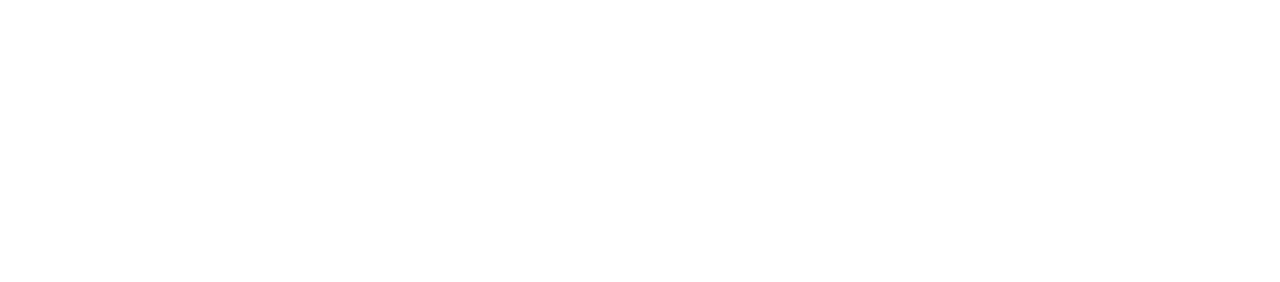
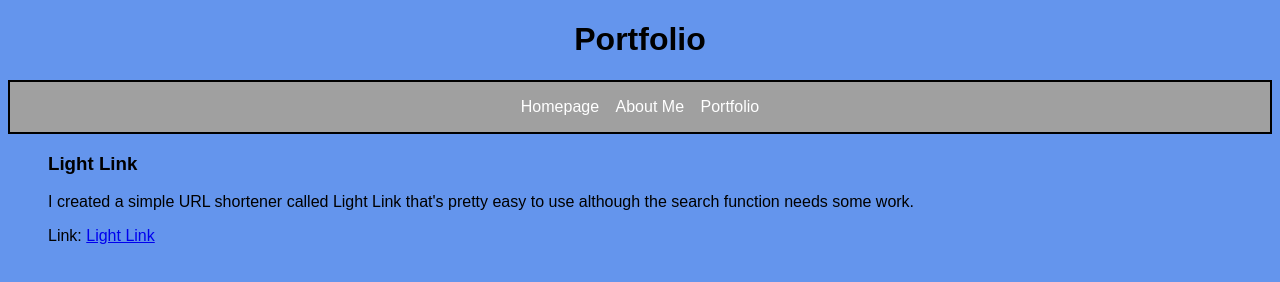
Before and after one commit to NoahW151/Personal-Website-Project, a plain HTML site: page portfolio.html in a window 1280 px wide. Drawn offline with Linux system fonts and the light colour scheme.

Commit message:
Adds content to the portfolio page

```diff
--- a/about.html
+++ b/about.html
@@ -16,5 +16,6 @@
     <main class="about">
         <p>Hello there! I'm Noah. I've been interested in programming for a long time. I first started delving into the world of computer code around the age of 9. I wanted to learn how to make games after playing old flash games. My dad happened to have a book on HTML in the garage and I started learning from there. I ended up putting a pause on web development after the release of minecraft. Minecrafts mods seemed so cool to me and I needed to know how to make them. And so, I started the journey of learning Java.</p>
     </main>
+    <script src="javascript.js"></script>
 </body>
 </html>
--- a/portfolio.html
+++ b/portfolio.html
@@ -0,0 +1,24 @@
+<!DOCTYPE html>
+<html lang="en">
+<head>
+    <meta charset="UTF-8">
+    <meta name="viewport" content="width=device-width, initial-scale=1.0">
+    <title>Portfolio</title>
+    <link rel="stylesheet" href="style.css">
+</head>
+<body>
+    <h1>Portfolio</h1>
+    <nav>
+        <a href="index.html">Homepage</a>
+        <a href="about.html">About Me</a>
+        <a href="portfolio.html">Portfolio</a>
+    </nav>
+    <ul class="portfolio">
+        <li>
+            <h3>Light Link</h3>
+            <p>I created a simple URL shortener called Light Link that's pretty easy to use although the search function needs some work.</p>
+            <p>Link: <a href="https://lightl.ink">Light Link</a></p>
+        </li>
+    </ul>
+</body>
+</html>
--- a/style.css
+++ b/style.css
@@ -39,3 +39,7 @@ main {
 .about {
     font-size: 150%;
 }
+
+.portfolio {
+    list-style-type: none;
+}
```
